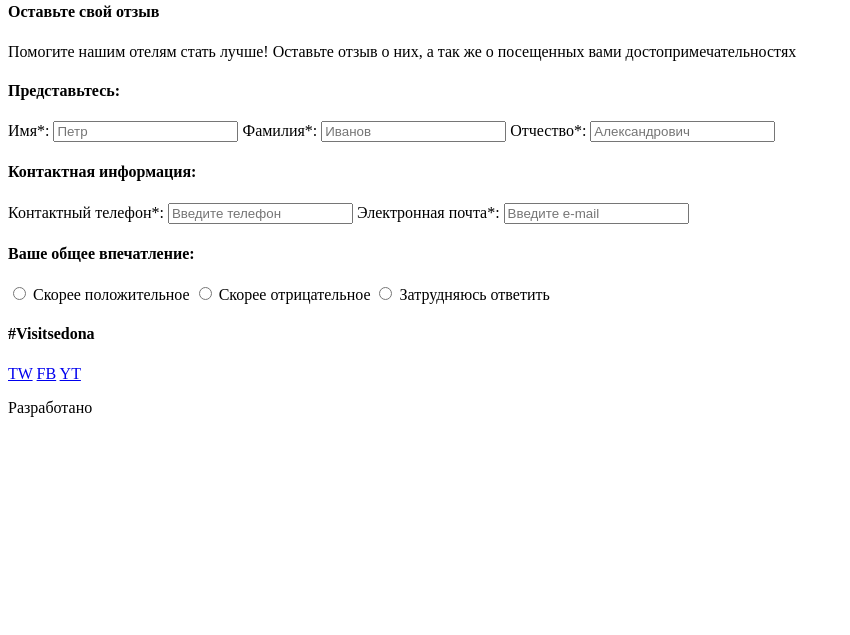
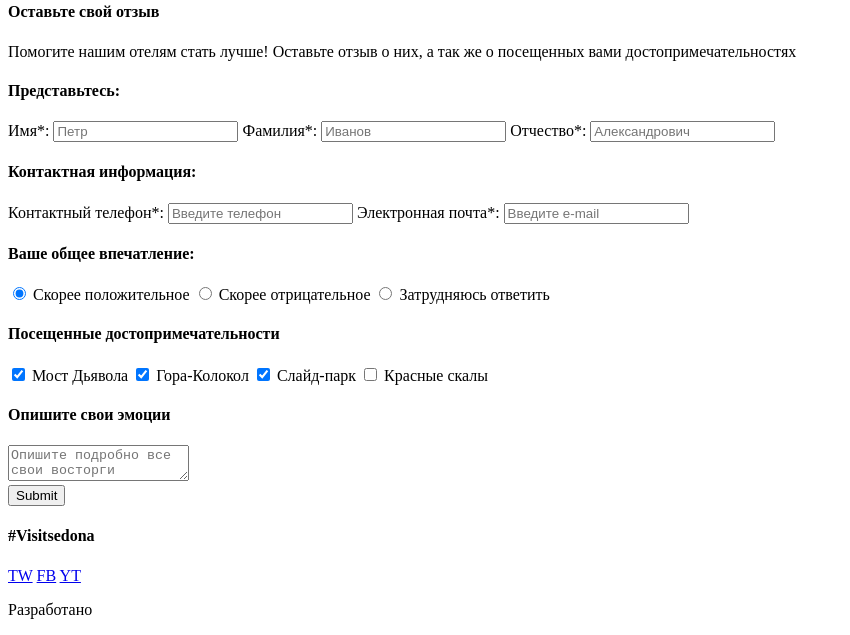
Before and after one commit to L1nkss/52016-sedona-1, a website: page source/form.html in a window 1280 px wide. Shown: the part 210-845 px from the top of the page, without its empty margins (0-850 px from the left). Before the commit the page ends 800 px from the top, so only its background shows below. Drawn offline with Linux system fonts and the light colour scheme.

Commit message:
Блок с отзывами

```diff
--- a/source/form.html
+++ b/source/form.html
@@ -32,37 +32,58 @@
             <h4 class="feedback-title">Оставьте свой отзыв</h4>
             <p class="feedback-text">Помогите нашим отелям стать лучше! Оставьте отзыв о них, а так же о посещенных вами достопримечательностях</p>
         </section>
-        <form class="feedback-form">
+        <form class="feedback-form" action="https://echo.htmlacademy.ru">
             <section class="represent">
                 <h4 class="represent__title">Представьтесь:</h4>
                 <label for="name">Имя*:
-                    <input id="name" type="text" placeholder="Петр">
+                    <input id="name" type="text" placeholder="Петр" name="user-name">
                 </label>
                 <label for="surname">Фамилия*:
-                    <input type="text" id="surname" placeholder="Иванов">
+                    <input type="text" id="surname" placeholder="Иванов" name="user-surname">
                 </label>
                 <label for="patronymic">Отчество*:
-                    <input id="patronymic" type="text" placeholder="Александрович">
+                    <input id="patronymic" type="text" placeholder="Александрович" name="user-patronymic">
                 </label>
             </section>
             <section class="contact-info">
                 <h4 class="contact-info__title">Контактная информация:</h4>
                 <label for="mobile">Контактный телефон*:
-                    <input type="tel" id="mobile" placeholder="Введите телефон">
+                    <input type="tel" id="mobile" placeholder="Введите телефон" name="user-mobile">
                 </label>
                 <label for="email">Электронная почта*:
-                    <input type="email" placeholder="Введите e-mail" id="email">
+                    <input type="email" placeholder="Введите e-mail" id="email" name="user-email">
                 </label>
             </section>
             <section class="user-impr">
                 <h4 class="user-impr__title">Ваше общее впечатление:</h4>
-                <input type="radio" name="impr" value="Good" id="good-impr">
+                <input type="radio" name="impr" value="Good" id="good-impr" checked>
                 <label for="good-impr">Скорее положительное</label>
                 <input type="radio" name="impr" value="Bad" id="bad-impr">
                 <label for="bad-impr">Скорее отрицательное</label>
                 <input type="radio" name="impr" value="idk" id="idk-impr">
                 <label for="idk-impr">Затрудняюсь ответить</label>
             </section>
+            <section class="user-visit">
+                <h4 class="user-visit__title">Посещенные достопримечательности</h4>
+
+                <input type="checkbox" name="places" id="bridge" value="bridge" checked>
+                <label for="bridge">Мост Дьявола</label>
+
+                <input type="checkbox" name="places" id="mount" value="mount" checked>
+                <label for="mount">Гора-Колокол</label>
+
+               <input type="checkbox" name="places" id="park" value="park" checked>
+               <label for="park">Слайд-парк</label>
+
+               <input type="checkbox" name="places" id="cliffs" value="cliffs">
+               <label for="cliffs">Красные скалы</label>
+
+            </section>
+            <section class="user-opinion">
+                <h4 class="user-opinion__title">Опишите свои эмоции</h4>
+                <textarea placeholder="Опишите подробно все свои восторги" class="user-opinion__text" name="opinion"></textarea>
+            </section>
+            <input type="submit" class="button">
 
         </form>
 
```
